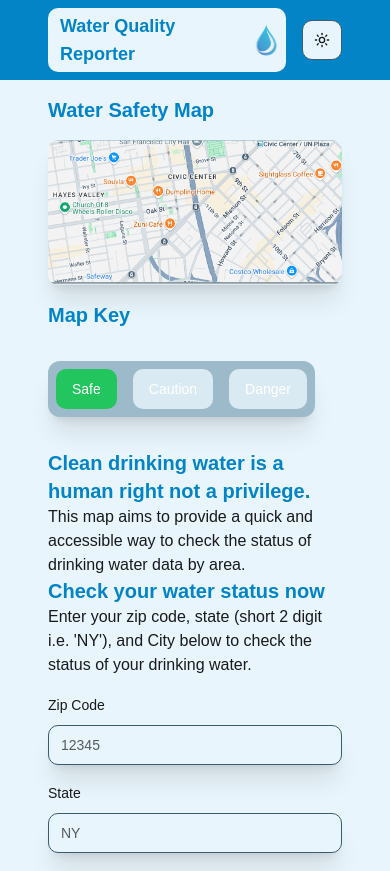
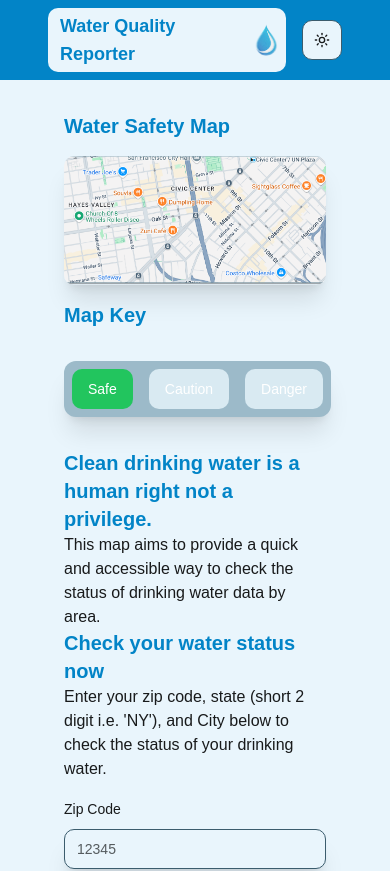
Before and after one commit to mhgarry/clean-water-app, a Next.js app: page / in a window 390 px wide. Shown: the top 871 px of the page. Built offline with nearby package versions, Linux system fonts and the light colour scheme.

Commit message:
responsive stuff

```diff
--- a/src/app/page.tsx
+++ b/src/app/page.tsx
@@ -7,7 +7,7 @@ const Home = () => {
     <section className="flex flex-col justify-start items-start h-[100vh] w-full">
       <MaxWidthWrapper>
         {/* Parent container for MapToggle */}
-        <div className="w-full h-full md:col-span-4 col-span-2 rounded-md space-y-4 md:space-y-8 lg:space-y-12 grid">
+        <div className="w-full h-full md:col-span-4 col-span-2 rounded-md space-y-4 md:space-y-8 lg:space-y-12 grid p-4 lg:p-8">
           <h2 className="text-primary font-bold text-xl md:display-none lg:text-3xl md:text-2xl ">
             Water Safety Map
           </h2>
@@ -15,7 +15,7 @@ const Home = () => {
 
           {/* Center the Image */}
 
-          <div className="flex flex-col items-center justify-center">
+          <div className="flex flex-col items-center justify-center ">
             <Image
               src="/map.png"
               alt="Map"
```
